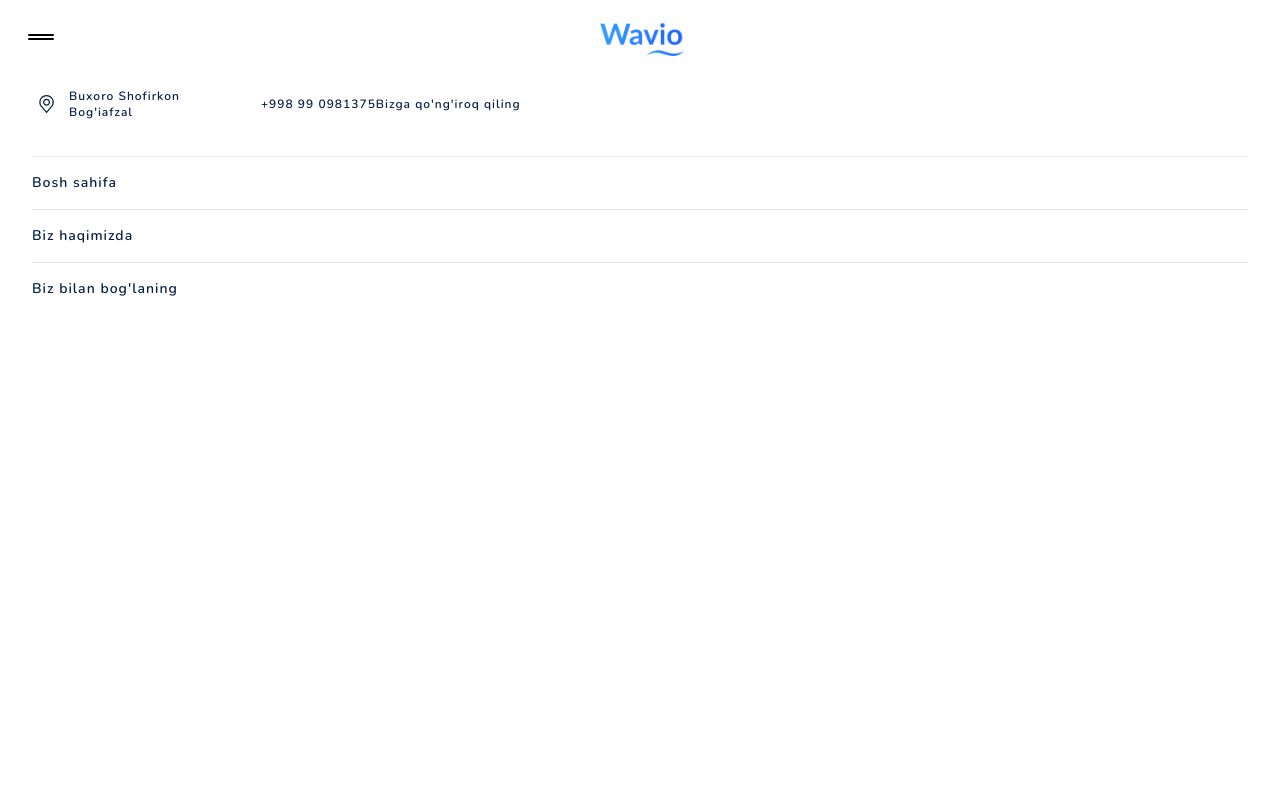
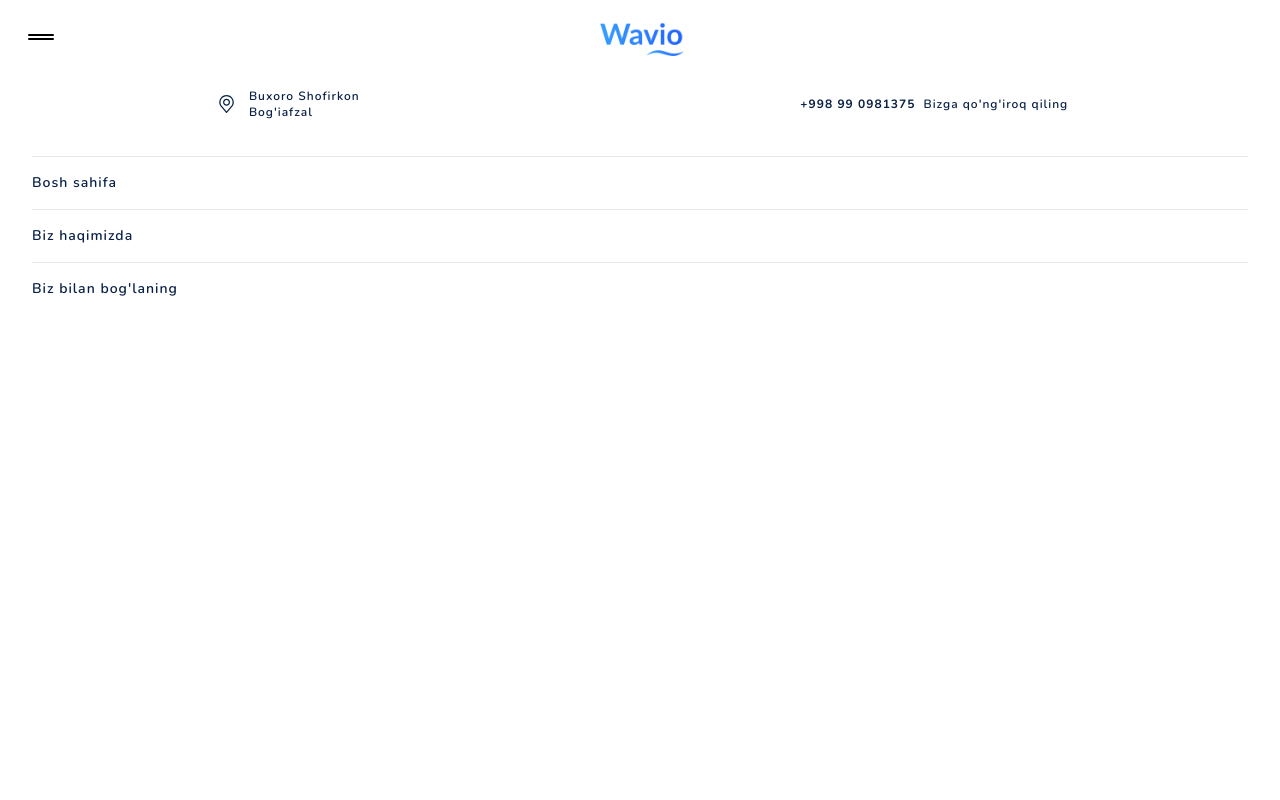
Before and after one commit to Azam2926/omadwater, a Next.js app: page / in a window 1280 px wide. Both pictures are taken after a click on the button 41 px from the left and 36 px from the top of the page. Shown: the top 800 px of the page. Built offline with nearby package versions, Linux system fonts and the light colour scheme.

Commit message:
add link to map and fix bottle position

```diff
--- a/components/navbar.js
+++ b/components/navbar.js
@@ -43,9 +43,9 @@ export default function Navbar() {
               </li>
             </Link>
           </ul>
-          <div className="flex order-[-1] text-xs m-4 mt-3 font-semibold tracking-[1px]">
+          <div className="flex order-[-1] justify-around text-xs m-4 mt-3 font-semibold tracking-[1px]">
             <div>
-              <a href="https://g.page" className='flex items-center mr-4 my-3'>
+              <a href="https://yandex.uz/maps/org/176579593306/?ll=64.473624%2C40.138582&z=18.14" target={'_blank'} className='flex items-center mr-4 my-3'>
                 <svg className='flex-basis-31px' width="18" height="18" viewBox="0 0 18 18" fill="none" xmlns="http://www.w3.org/2000/svg">
                   <path d="M14.9749 3.12964C13.6008 1.14086 11.423 0 9.00032 0C6.57767 0 4.39984 1.14086 3.02569 3.12964C1.65829 5.10838 1.34255 7.61351 2.17941 9.82677C2.40325 10.4312 2.75906 11.0184 3.23445 11.5687L8.52117 17.7784C8.64074 17.919 8.81592 18 9.00032 18C9.18471 18 9.3599 17.919 9.47946 17.7784L14.7647 11.5703C15.2422 11.0169 15.5976 10.4303 15.8195 9.83078C16.6581 7.61351 16.3423 5.10838 14.9749 3.12964ZM14.641 9.38999C14.4698 9.85257 14.1903 10.3099 13.8108 10.7498C13.8098 10.7509 13.8087 10.7519 13.8079 10.7532L9.00032 16.3999L4.18982 10.7497C3.81052 10.3101 3.53106 9.85282 3.3582 9.38581C2.66611 7.55539 2.92876 5.48413 4.06101 3.84546C5.1968 2.20155 6.99722 1.25873 9.00032 1.25873C11.0034 1.25873 12.8036 2.20152 13.9394 3.84546C15.0719 5.48413 15.3347 7.55539 14.641 9.38999Z" fill="#081F46"/>
                   <path d="M9.00007 3.73425C7.05677 3.73425 5.47559 5.31523 5.47559 7.25874C5.47559 9.20224 7.05656 10.7832 9.00007 10.7832C10.9436 10.7832 12.5246 9.20224 12.5246 7.25874C12.5246 5.31544 10.9434 3.73425 9.00007 3.73425ZM9.00007 9.52445C7.75076 9.52445 6.73432 8.50801 6.73432 7.2587C6.73432 6.00939 7.75076 4.99295 9.00007 4.99295C10.2494 4.99295 11.2658 6.00939 11.2658 7.2587C11.2658 8.50801 10.2494 9.52445 9.00007 9.52445Z" fill="#081F46"/>
@@ -55,7 +55,7 @@ export default function Navbar() {
             </div>
             <div className="flex">
               <a href="tel:+998990981375" className='flex flex-wrap items-center justify-center content-center my-3'>
-                <p>+998 99 0981375</p>
+                <p className="mr-2 font-bold">+998 99 0981375</p>
                 <p>Bizga qo'ng'iroq qiling</p>
               </a>
             </div>
--- a/pages/index.js
+++ b/pages/index.js
@@ -92,12 +92,12 @@ export default function Home() {
       </Head>
       <section className='bg-section'>
         <div className='flex justify-center'>
-          <div className='hidden md:block md:w-1/4 md:max-w-sm'>
-            <div className='mr-[-200%]'>
+          <div className='z-10 hidden md:block md:w-1/4 md:max-w-sm'>
+            <div className='mr-[-200%] py-48 px-24'>
               <Image src={distilledWaterBottledPicture} layout='responsive' objectFit='fill' />
             </div>
           </div>
-          <div className='px-4 py-14 space-y-8 md:w-3/4'>
+          <div className='z-20 px-4 py-14 space-y-8 md:w-3/4'>
             <h1 className='text-5xl font-bold font-dosis tracking-[3px] uppercase text-center leading-tight'>
               <span className='text-[#379eff]'>Suv</span> Yetkazish
             </h1>
@@ -186,7 +186,7 @@ export default function Home() {
       </section>
       <section className="bg-section">
         <div className="grid items-center">
-          <div className="max-w-screen-xl bg-white shadow-omad p-10 m-4 rounded-lg lg:py-16">
+          <div className="max-w-screen-lg mx-auto bg-white shadow-omad p-10 m-4 rounded-lg lg:py-16">
             <div className="flex flex-col space-y-2 py-4 lg:flex-row lg:space-y-0 lg:space-x-4">
               <div className="relative p-4 lg:p-0 lg:grid lg:items-center lg:w-1/2">
                 <Image src={deliveryServicePicture} layout={'responsive'} />
```
